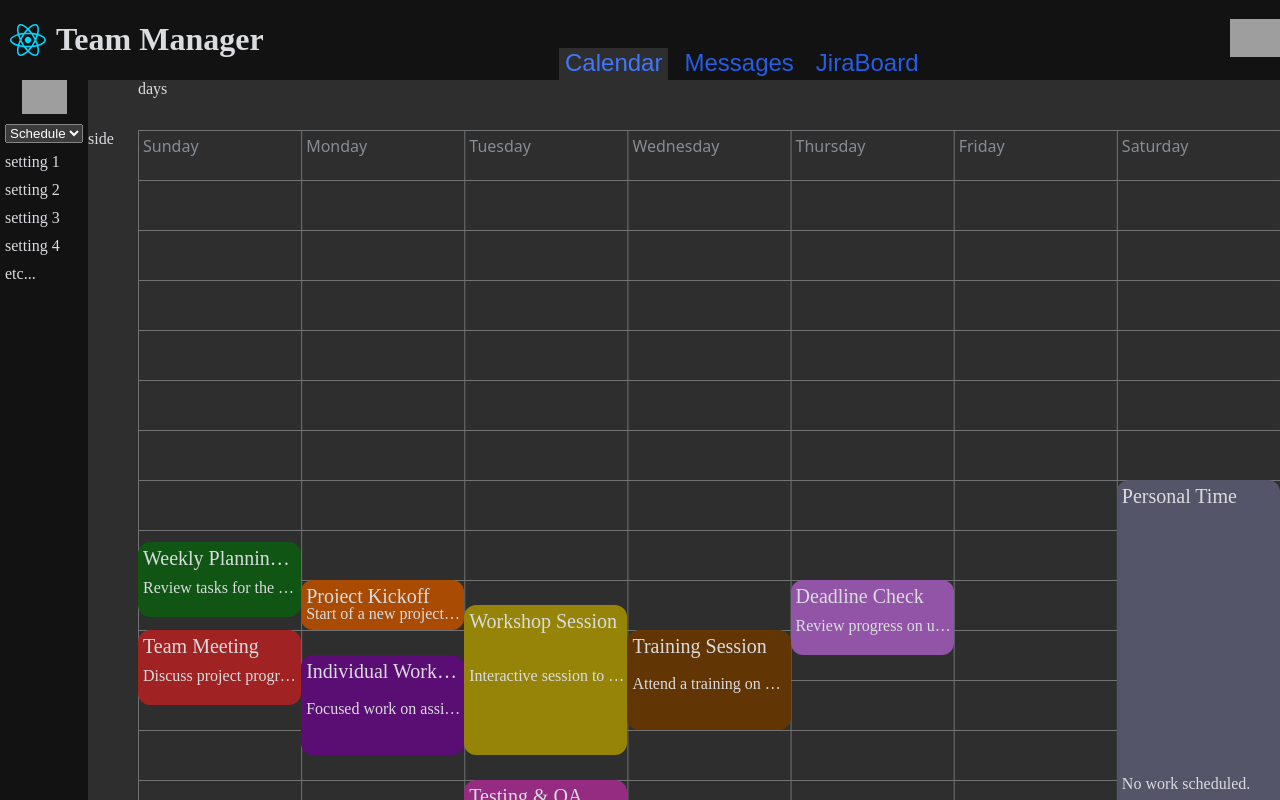
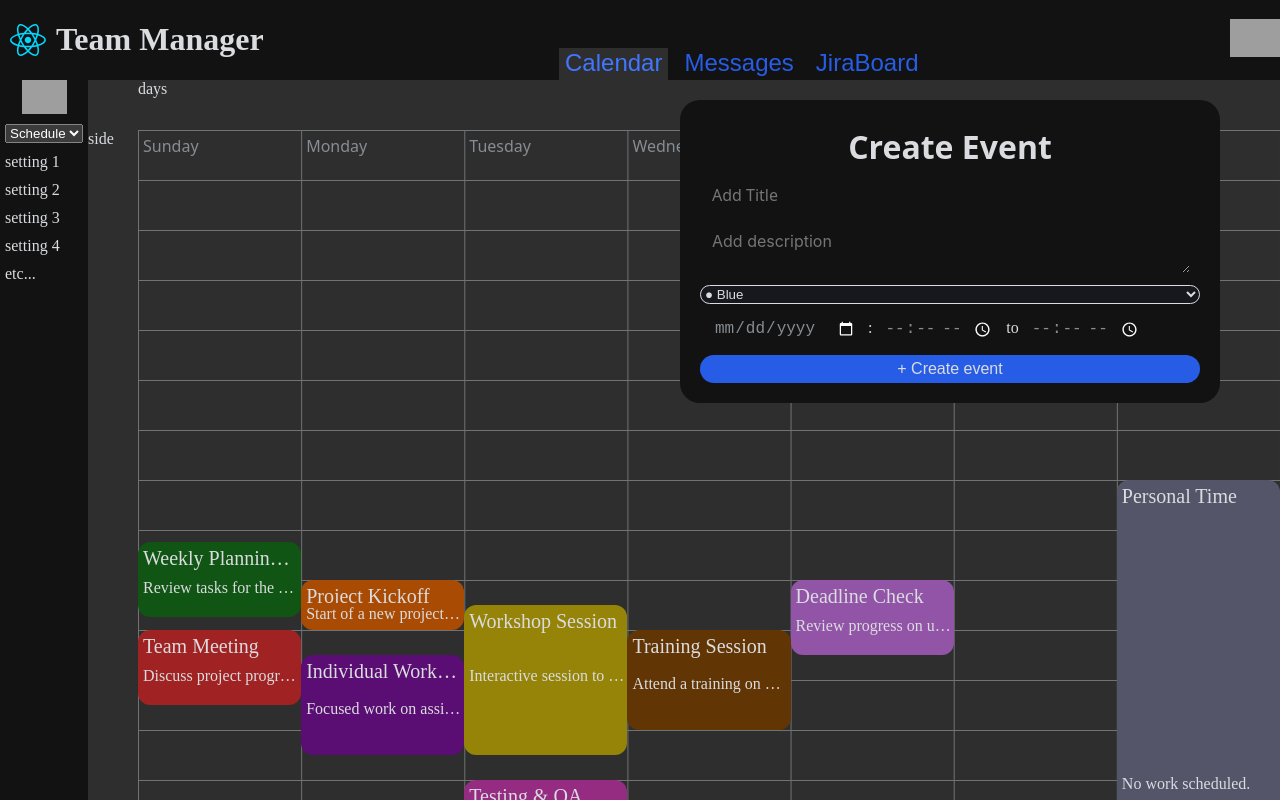
Before and after one commit to bzukowski883/team_manager_fe, a React (Vite) app: page / in a window 1280 px wide. Built offline with nearby package versions, Linux system fonts and the light colour scheme; grey boxes are pictures that could not be loaded.

Commit message:
set up the create event ui - added the positionable floating window - added several basic event parameters inputs (note: have not implemented event creation logic yet)

```diff
--- /dev/null
+++ b/src/components/CalEventCreation.jsx
@@ -0,0 +1,85 @@
+import "../styles/tokens.css"
+import "../styles/mainComponent.css"
+import "../styles/components.css"
+import "../styles/calendar.css"
+import { useEffect, useState } from "react"
+
+export default function CreateEventBox({
+  posX: posLeft = 'auto',
+  posRight = '100px',
+  posY: posTop = '100px',
+  posBottom = 'auto',
+  sizeX = 'fit-content',
+  sizeY = `fit-content`,
+}) {
+  const [newEventColor, setNewEventColor] = useState("var(--color-text)");
+
+  function handelSubmit(e) {
+    e.preventDefault(); // Prevent the browser from reloading the page
+
+    console.log(`Create new event `)
+  }
+
+  const handelColorChange = (e) => {
+    console.log(`handelColorChange:`, e.target.value)
+    setNewEventColor(e.target.value)
+  }
+
+  return (
+    <div className="floating-container" style={{
+      "--position-right":posRight,
+      "--position-left":posLeft,
+      "--position-top":posTop,
+      "--position-bottom":posBottom,
+      "--size-x":sizeX,
+      "--size-y":sizeY,
+      }}>
+      <div className="box-container">
+        <form onSubmit={handelSubmit} className="create-event-form">
+          <h1>Create Event</h1>
+          <input name="title" placeholder="Add Title" className="create-event-form-item"/>
+          <textarea name="description" placeholder="Add description" className="create-event-form-item-description"/>
+          <ColorChoices onChange={handelColorChange} style={{ "border-color":newEventColor, }} />
+          <div className="create-event-form-item-row">
+            <input type="date" name="startDate" className="create-event-form-time"/>
+            :
+            <input type="time" name="startTime" className="create-event-form-time"/>
+            to
+            <input type="time" name="endTime" className="create-event-form-time"/>
+          </div>
+          <button type="submit" className="create-event-form-submit-button">+ Create event</button>
+        </form>
+      </div>
+    </div>
+  )
+}
+
+function ColorChoices({style, onChange}) {
+
+  const options = [
+    { value: "var(--color-blue)",       label: "Blue" },
+    { value: "var(--color-gray)",       label: "Gray" },
+    { value: "var(--color-red)",        label: "Red" },
+    { value: "var(--color-green)",      label: "Green" },
+    { value: "var(--color-purple)",     label: "Purple" },
+    { value: "var(--color-yellow)",     label: "Yellow" },
+    { value: "var(--color-orange)",     label: "Orange" },
+    { value: "var(--color-lightgreen)", label: "Light Green" },
+    { value: "var(--color-lavender)",   label: "Lavender" },
+    { value: "var(--color-brown)",      label: "Brown" },
+    { value: "var(--color-pink)",       label: "Pink" },
+  ]
+
+  return (
+    <select onChange={onChange} style={style} className="create-event-form-color-dropdown">
+      {options.map((colorOption) => (
+        <option key={colorOption.label} value={colorOption.value} style={{
+          color:colorOption.value
+          // "background-color":colorOption.value
+          }}>
+          ● {colorOption.label}
+        </option>
+      ))}
+    </select>
+  )
+}
--- a/src/components/Calender.jsx
+++ b/src/components/Calender.jsx
@@ -6,6 +6,7 @@ import { getExampleZero, GetCalendarEventsOnDay} from "../services/calendarservi
 import { useEffect, useState } from "react"
 import SomethingWentWrong from "./Error"
 import Sidebar from "./Sidebar";
+import CreateEventBox from "./CalEventCreation.jsx"
 
 export default function Calendar() {
   const [buttonText, setButtonText] = useState("Do something with the server!");
@@ -37,6 +38,7 @@ export default function Calendar() {
         <div>etc...</div>
       </Sidebar>
       <CalendarWeekDisplay curDateTime={curDateTime} numOfColumns={NUM_OF_COLUMNS} HOUR_SCALE_IN_PX={HOUR_SCALE_IN_PX}/>
+      <CreateEventBox sizeX="500px"/>
       {/* <button onClick={handleClick}>{buttonText}</button> */}
     </div>
   )
--- a/src/styles/calendar.css
+++ b/src/styles/calendar.css
@@ -97,3 +97,102 @@
   white-space: nowrap;
   text-overflow: ellipsis;
 }
+
+.create-event-form {
+  display: flex;
+  flex-direction: column;
+}
+.create-event-form h1 {
+  margin: var(--container-padding-sm);
+  text-align: center;
+  font-family: var(--font-display);
+}
+.create-event-form-item {
+  background-color: transparent;
+  color: var(--color-text);
+
+  margin: var(--container-padding-base);
+
+  font-size: var(--text-base);
+  font-family: var(--font-display);
+
+  border-radius: 0px;
+  border-width: 0px;
+  border-bottom-width: var(--border-width-sm);
+  border-style: solid;
+  border-color: transparent;
+}
+.create-event-form-item:hover {
+  border-color: var(--color-border);
+}
+.create-event-form-item-description {
+  background-color: transparent;
+  color: var(--color-text);
+
+  margin: var(--container-padding-base);
+
+  font-size: var(--text-base);
+  font-family: var(--font-body);
+
+  border-radius: 0px;
+  border-width: 0px;
+  border-bottom-width: var(--border-width-sm);
+  border-style: solid;
+  border-color: transparent;
+
+  resize: vertical;
+}
+.create-event-form-item-description:hover {
+  border-color: var(--color-border);
+}
+.create-event-form-color-dropdown {
+  /* background-color: transparent; */
+  background-color: var(--color-surface-2);
+  border-radius: var(--corner-radius-md) !important;
+  color:var(--color-text);
+}
+.create-event-form-item-row {
+  border-style: solid;
+  border-width: var(--border-width-sm);
+  border-radius: var(--corner-radius-md);
+  border-color: transparent;
+}
+.create-event-form-time {
+  background-color: transparent;
+
+  padding: var(--container-padding-sm);
+  margin: var(--container-padding-sm);
+
+  border-style: solid;
+  border-width: var(--border-width-sm);
+  border-radius: var(--corner-radius-md);
+
+  border-color: transparent;
+
+  color: var(--color-text-muted);
+
+  font-size: var(--text-base);
+}
+.create-event-form-time input {
+  color: var(--color-text);
+}
+.create-event-form-time:hover {
+  border-color: var(--color-border);
+}
+.create-event-form-submit-button {
+  background-color: var(--color-primary);
+  color: var(--color-text);
+
+  font-size: var(--text-base);
+
+  padding: var(--container-padding-sm);
+
+  border-radius: 500px;
+  border-width: 0;
+}
+.create-event-form-submit-button:hover {
+  background-color: var(--color-primary-hover);
+}
+.create-event-form-submit-button:active {
+  background-color: var(--color-primary-active);
+}
```
